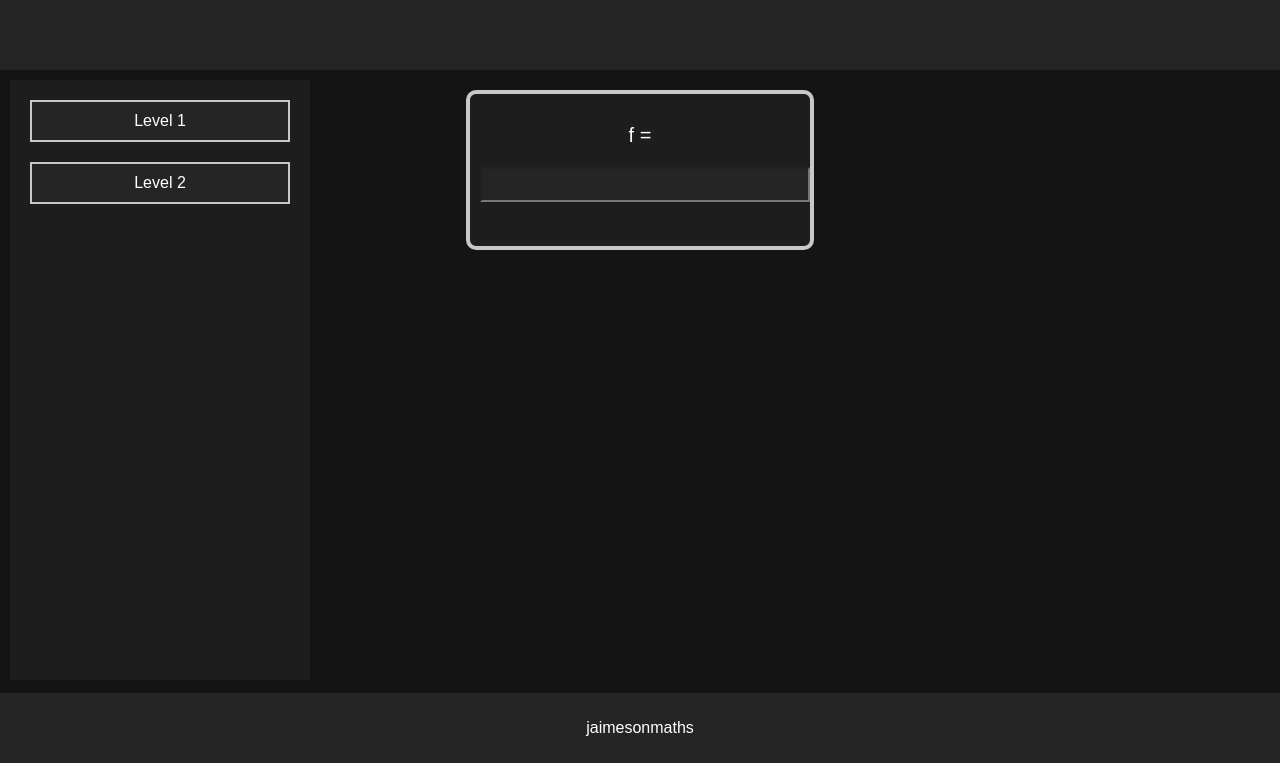
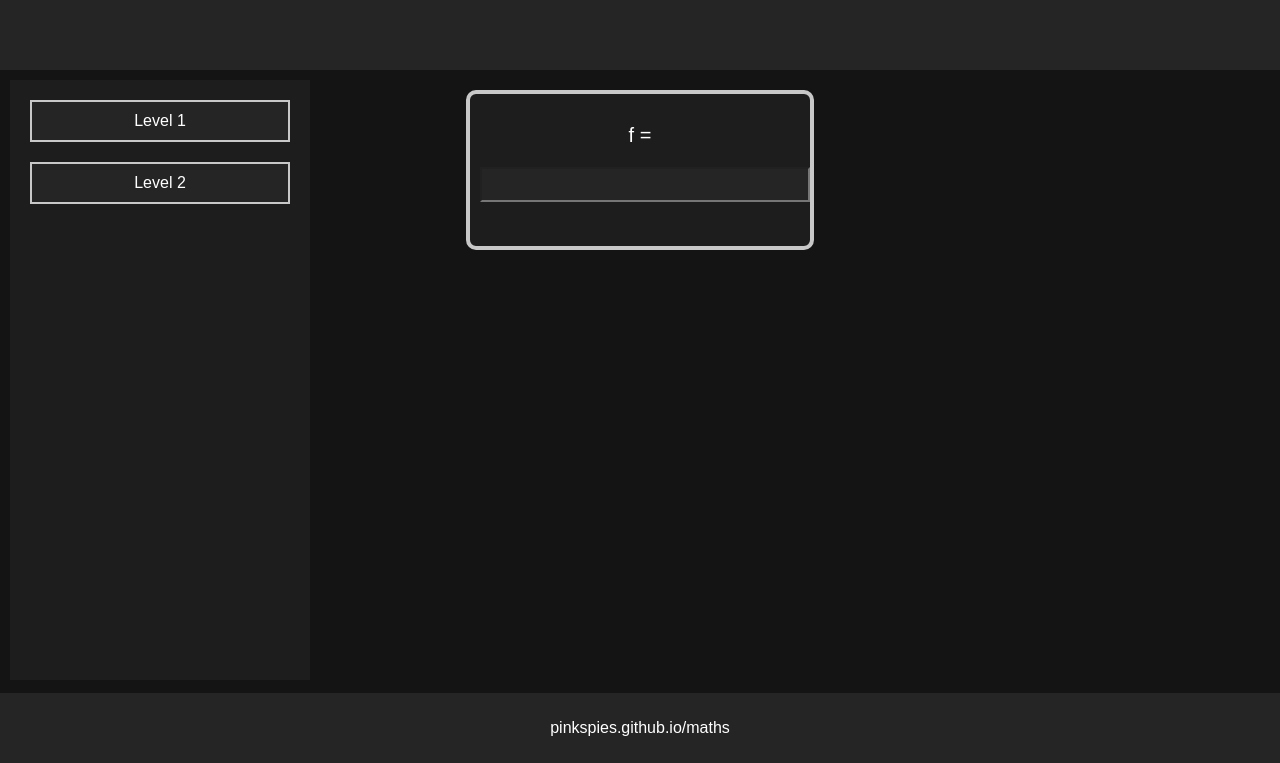
Before and after one commit to PinkSpies/maths, a plain HTML site: page index.html in a window 1280 px wide. Shown: the part 197-960 px from the top of the page. Drawn offline with Linux system fonts and the light colour scheme.

Commit message:
Update index.html

```diff
--- a/index.html
+++ b/index.html
@@ -40,7 +40,7 @@
     </div>
 
     <div class="footer">
-        <p>jaimesonmaths</p>
+        <p>pinkspies.github.io/maths</p>
     </div>
 
     <script src="script.js"></script>
```
